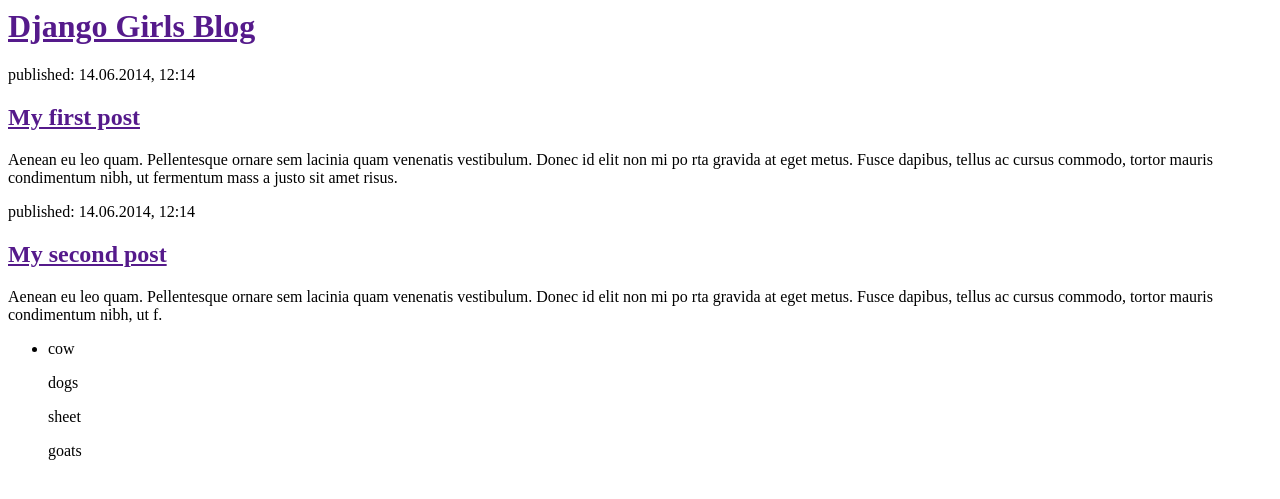
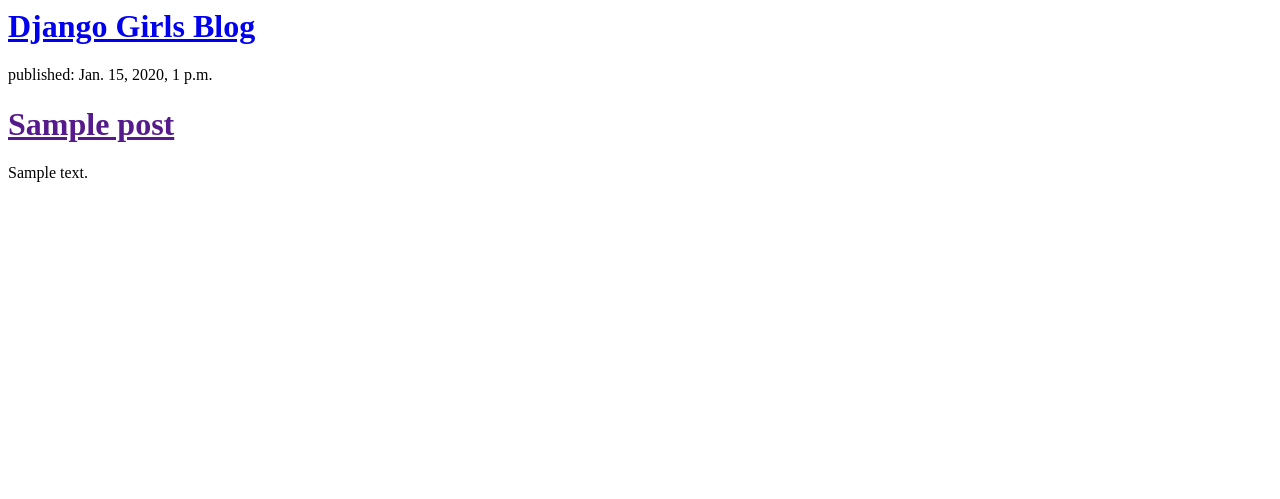
Before and after one commit to nambuyadiana/my-first-blog, a Django app: template blog/templates/blog/post_list.html in a window 1280 px wide. Shown: the top 499 px of the page. Run offline with Django 3.2, Linux system fonts and the light colour scheme; the template is opened without the code that fills it: values that come from a table or form of the project are taken from there, others are empty; tables that the repository leaves empty hold one stand-in row (values such as "Sample post").

Commit message:
Modified templates to display posts from databse.

```diff
--- a/blog/templates/blog/post_list.html
+++ b/blog/templates/blog/post_list.html
@@ -1,32 +1,10 @@
-<html>
-<head>
-	<title>Django	Girls	blog</title>
-</head>
-<body>
-  <div>
-	<h1><a	href="">Django	Girls	Blog</a></h1>
-   </div>
-
-	<div>
-		<p>published:	14.06.2014,	12:14</p>
-		<h2><a	href="">My	first	post</a></h2>
-		<p>Aenean	eu	leo	quam.	Pellentesque	ornare	sem	lacinia	quam	venenatis	vestibulum.	Donec	id	elit	non	mi	po rta	gravida	at	eget	metus.	Fusce	dapibus,	tellus	ac	cursus	commodo,	tortor	mauris	condimentum	nibh,	ut	fermentum	mass a	justo	sit	amet	risus.</p>
-	</div>
-
-	<div>
-		<p>published:	14.06.2014,	12:14</p>
-		<h2><a	href="">My	second	post</a></h2>
-
-	    <p>Aenean	eu	leo	quam.	Pellentesque	ornare	sem	lacinia	quam	venenatis	vestibulum.	Donec	id	elit	non	mi	po rta	gravida	at	eget	metus.	Fusce	dapibus,	tellus	ac	cursus	commodo,	tortor	mauris	condimentum	nibh,	ut	f.</p>
-	    <ul><li>
-         <p>cow</p>
-		<p>dogs</p>
-
-		<p>sheet</p>
-		<p>goats</p>
-
-
-	    </li></ul>
-	</div>
-   </body>
- </html>
+<div>
+	<h1><a href="/">Django Girls Blog</a></h1>
+</div>
+{% for post in posts %}
+    <div>
+	     <p>published: {{ post.published_date }}</p>
+	     <h1><a	href="">{{ post.title }}</a></h1>
+	     <p>{{ post.text|linebreaksbr }}</p>
+    </div>
+{% endfor %}
--- a/blog/views.py
+++ b/blog/views.py
@@ -1,6 +1,10 @@
 from django.shortcuts import render
+from django.utils import timezone
+from .models import	Post
 
 def	post_list(request):
-	return	render(request,	'blog/post_list.html',	{})
+	posts = Post.objects.filter(published_date__lte=timezone.now()).order_by('published_date')
+	return render(request, 'blog/post_list.html', {'posts': posts})
+
 
 # Create your views here.
```
